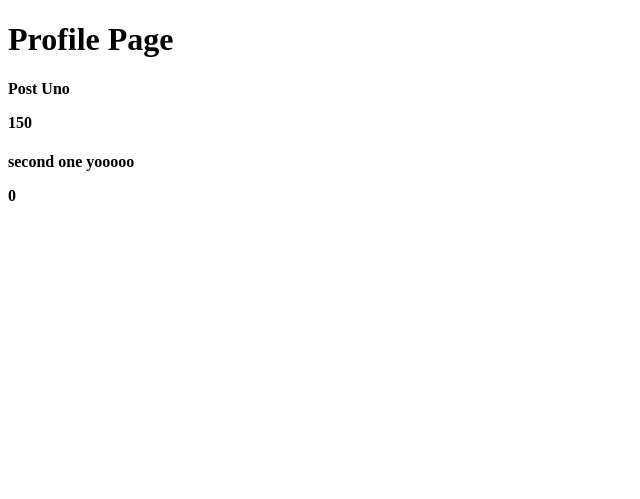
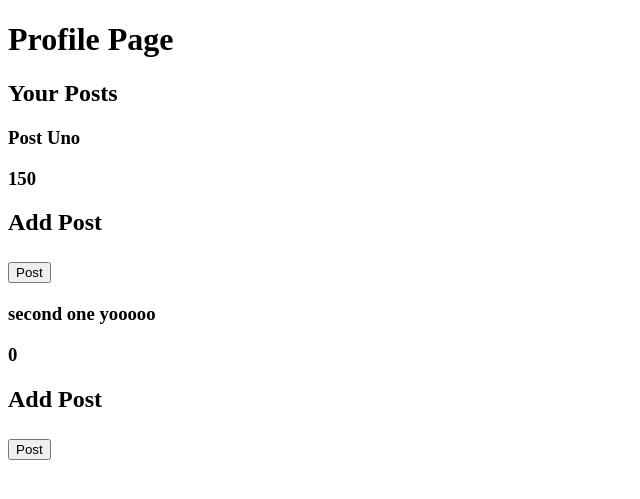
Before and after one commit to GeorgeEllis123/DjangoProject, a Django app: page /profile/1/ in a window 1280 px wide. Shown: the top 499 px of the page, without its empty margins (0-640 px from the left). Run offline with Django 3.2, Linux system fonts and the light colour scheme; data comes from the database, SQL or seed files in the repository; both versions use the stored data as it was after the commit; parts of the project's set-up code (start-up, migrations or seed data) failed here and were passed over.

Commit message:
Added forms.py where I will store my form classes, and added a basic PostForm that will be used to add new forms.

```diff
--- a/mywebsite/accounts/templates/accounts/profile.html
+++ b/mywebsite/accounts/templates/accounts/profile.html
@@ -6,10 +6,18 @@
   </head>
   <body>
     <h1>Profile Page</h1>
+
+    <h2>Your Posts</h2>
     {% for post in posts %}
 
-    <h4>{{post.title}}</p>
+    <h3>{{post.title}}</p>
     <p>{{post.likes}}</p>
+
+    <h2>Add Post<h2>
+    <form action="" method="post">
+
+      <input type="submit" value="Post">
+    </form>
 
 		{% endfor %}
   </body>
--- a/mywebsite/accounts/views.py
+++ b/mywebsite/accounts/views.py
@@ -1,6 +1,7 @@
 from django.shortcuts import render
 from django.contrib.auth.models import User
 from .models import *
+from .forms import PostForm
 
 # Create your views here.
 
```
Also changed, not shown: mywebsite/accounts/forms.py (added, +7 -0 lines), mywebsite/db.sqlite3.
